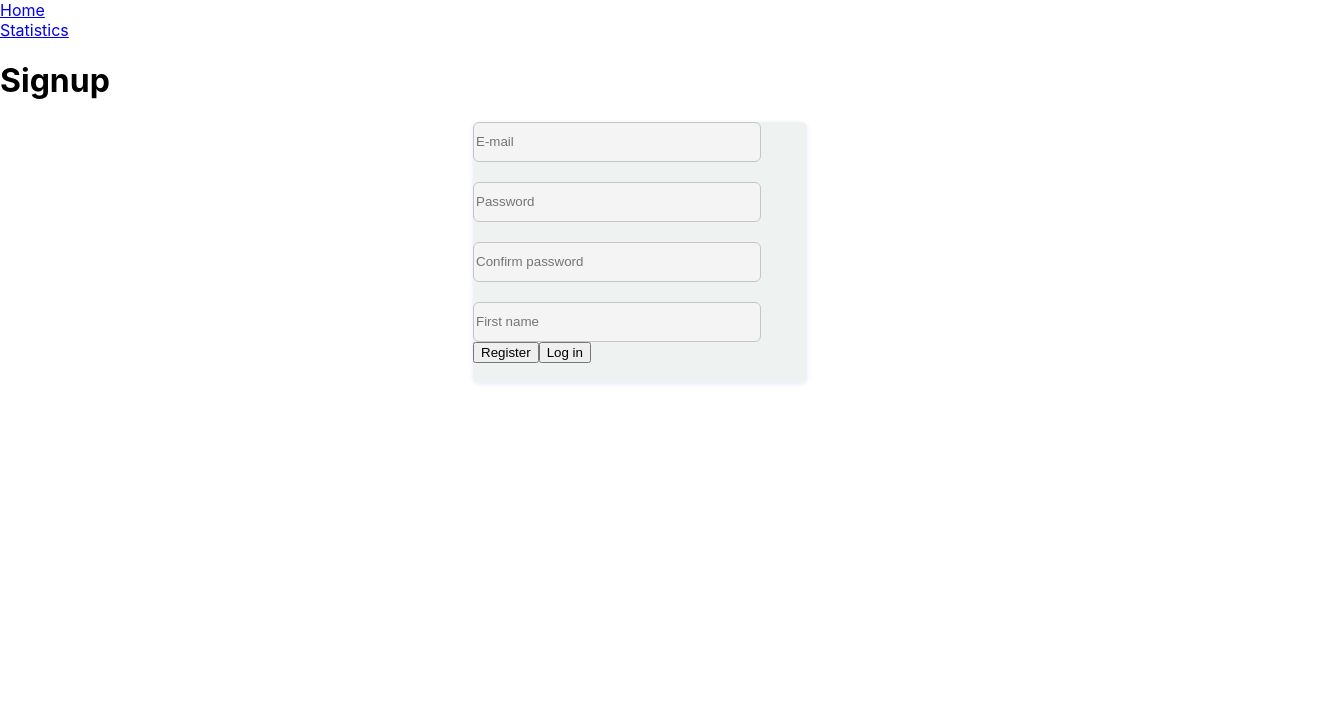
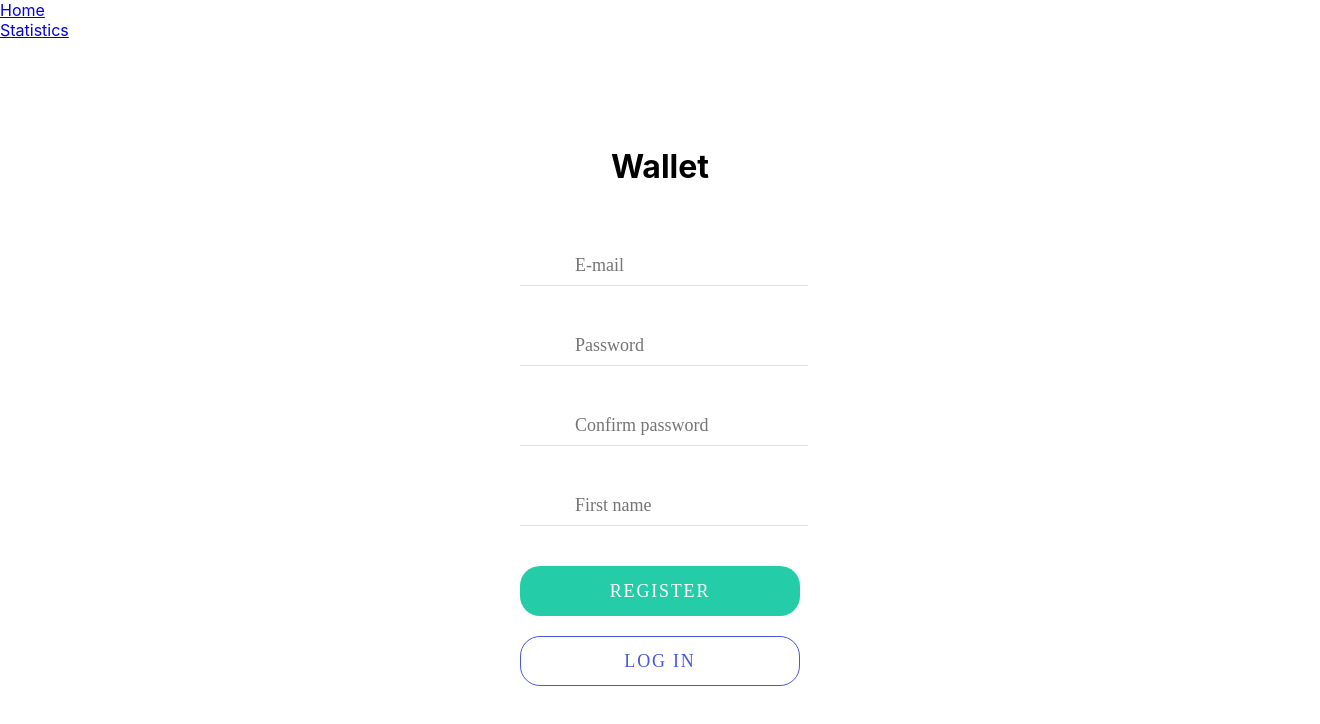
Before and after one commit to pelmeshek91/flowers-wallet, a React (Create React App) app: page /register in a window 1280 px wide. Shown: the top 724 px of the page, 1320 px wide, since content can reach past the window. Built offline with nearby package versions, Linux system fonts and the light colour scheme.

Commit message:
finished 80% mob version

```diff
--- a/src/components/Button/Button.jsx
+++ b/src/components/Button/Button.jsx
@@ -1,28 +1,28 @@
 // import PropTypes from 'prop-types';
 
-import {
-  // HiOutlineTrash,
-  // HiOutlinePencil,
-  // HiOutlineUserAdd,
-  HiOutlineLogout,
-} from 'react-icons/hi';
-import s from './Button.module.css';
+// import {
+//   // HiOutlineTrash,
+//   // HiOutlinePencil,
+//   // HiOutlineUserAdd,
+//   // HiOutlineLogout,
+// } from 'react-icons/hi';
+// import s from './Button.module.css';
 
-export const AuthButton = ({ text, clickHeandler }) => {
+export const AuthButton = ({ type, text, className }) => {
   return (
-    <button className={s.buttonAdd} onClick={clickHeandler}>
+    <button className={className} type={type}>
       {text}
     </button>
   );
 };
 
-export const LogOutButton = ({ text, clickHeandler }) => {
-  return (
-    <button className={s.buttonLogOut} onClick={clickHeandler}>
-      {text} <HiOutlineLogout className={s.buttonLogOutSvg} size={24} />
-    </button>
-  );
-};
+// export const LogOutButton = ({ text, clickHeandler }) => {
+//   return (
+//     <button className={s.buttonLogOut} onClick={clickHeandler}>
+//       {text} <HiOutlineLogout className={s.buttonLogOutSvg} size={24} />
+//     </button>
+//   );
+// };
 
 // export const SaveButton = () => {
 //   return <button className={s.buttonAdd}>Save</button>;
--- a/src/components/Button/Button.module.css
+++ b/src/components/Button/Button.module.css
@@ -1,80 +1,63 @@
-.buttonAdd {
-  display: block;
+.authSubmitButton {
+  /* display: block; */
   box-sizing: border-box;
-  width: 288px;
-  height: 40px;
-  margin: 20px auto 0;
+  width: 280px;
+  height: 50px;
 
+  margin: 0 auto 20px;
+
+  background: #24cca7;
+  border: none;
+  border-radius: 20px;
+
+  font-family: 'Circe';
+  font-style: normal;
+  font-weight: 400;
+  font-size: 18px;
+  line-height: calc(27 / 18);
+  text-align: center;
+  letter-spacing: 0.1em;
+  text-transform: uppercase;
   color: #ffffff;
-  background: #4cc6f5;
-  border: 1px solid #c5c5c5;
-  border-radius: 6px;
-
-  order: 1;
-  align-self: stretch;
-
-  &:focus,
-  &:hover {
-    cursor: pointer;
-    background: #29abdd;
-  }
-}
-.buttonDel {
-  display: flex;
-  align-items: center;
-  justify-content: center;
-  width: 28px;
-  height: 28px;
-  padding: 0;
-
-  background: transparent;
-  border: none;
-  order: 1;
-  align-self: stretch;
-
-  &:hover {
-    cursor: pointer;
-  }
 }
 
-.buttonDelSvg {
-  color: #000000;
+.authSubmitButton:focus {
+  cursor: pointer;
+  background: #4a56e2;
+}
+.authSubmitButton:hover {
+  cursor: pointer;
+  background: #4a56e2;
+}
+.authLinkButton {
+  box-sizing: border-box;
+  width: 280px;
+  height: 50px;
 
-  &:hover {
-    cursor: pointer;
-    transform: scale(1.5);
-  }
+  margin: 0 auto 20px;
+
+  background: none;
+  border: 1px solid #4a56e2;
+  border-radius: 20px;
+
+  font-family: 'Circe';
+  font-style: normal;
+  font-weight: 400;
+  font-size: 18px;
+  line-height: calc(27 / 18);
+  text-align: center;
+  letter-spacing: 0.1em;
+  text-transform: uppercase;
+  color: #4a56e2;
 }
 
-.buttonLogOut {
-  position: absolute;
-  bottom: 34px;
-  left: 60px;
-  display: flex;
-  align-items: center;
-  justify-content: center;
-  gap: 11px;
+.authLinkButton:focus {
+  cursor: pointer;
+  background: #4a56e2;
   color: #ffffff;
-  font-family: 'Inter';
-  font-style: normal;
-  font-weight: 600;
-  font-size: 14px;
-  line-height: 137%;
-  background: none;
-  border: none;
-  align-self: stretch;
-
-  &:hover {
-    cursor: pointer;
-    transform: scale(1.5);
-  }
 }
-
-.buttonLogOutSvg {
+.authLinkButton:hover {
+  cursor: pointer;
+  background: #4a56e2;
   color: #ffffff;
-
-  &:hover {
-    cursor: pointer;
-    transform: scale(1.5);
-  }
 }
--- a/src/components/LoginForm/LoginForm.jsx
+++ b/src/components/LoginForm/LoginForm.jsx
@@ -8,6 +8,7 @@ import { login } from '../../redux/auth/authOperations';
 import { AuthButton } from '../Button/Button';
 
 import s from './LoginForm.module.css';
+import sb from '../Button/Button.module.css';
 
 const SignupSchema = object().shape({
   password: string()
@@ -22,8 +23,8 @@ export const LoginForm = () => {
   const dispatch = useDispatch();
 
   return (
-    <div>
-      <h1>SignIn</h1>
+    <div className={s.container}>
+      <h1 className={s.title}>Wallet</h1>
       <Formik
         initialValues={{
           password: '',
@@ -46,24 +47,34 @@ export const LoginForm = () => {
               type="email"
               placeholder="E-mail"
             />
-            {errors.email && touched.email ? <div>{errors.email}</div> : null}
+            <div className={s.error}>
+              {errors.email && touched.email ? <div>{errors.email}</div> : null}
+            </div>
+
             <Field
               className={s.input}
               name="password"
               type="password"
               placeholder="Password"
             />
-            {errors.password && touched.password ? (
-              <div>{errors.password}</div>
-            ) : null}
+            <div className={s.error}>
+              {errors.password && touched.password ? (
+                <div>{errors.password}</div>
+              ) : null}
+            </div>
 
-            <AuthButton type={'submit'} className={s.authSubmitButton} />
+            <AuthButton
+              type={'submit'}
+              text={'Log in'}
+              className={sb.authSubmitButton}
+            />
 
-            <button type="submit" className={s.authSubmitButton}>
-              Log in
-            </button>
             <Link className={s.navLink} to="/register">
-              <button className={s.authNavButton}>Register</button>
+              <AuthButton
+                type={'button'}
+                text={'Register'}
+                className={sb.authLinkButton}
+              />
             </Link>
           </Form>
         )}
--- a/src/components/LoginForm/LoginForm.module.css
+++ b/src/components/LoginForm/LoginForm.module.css
@@ -1,30 +1,22 @@
+.container {
+  padding: 107px 20px;
+  margin-left: auto;
+  margin-right: auto;
+
+  width: 100%;
+}
+
+.title {
+  text-align: center;
+  margin-top: 0;
+  margin-bottom: 60px;
+}
+
 .form {
   display: block;
-  width: 334px;
+  width: 280px;
   height: 100%;
   margin: auto;
-  padding-bottom: 20px;
-
-  font-family: 'Roboto';
-  background: #ecf0efdb;
-  box-shadow: 0px 1px 4px rgba(126, 147, 255, 0.2);
-  border-radius: 6px;
-}
-
-.label {
-  display: block;
-  width: 288px;
-  margin: 0 auto;
-  padding: 20px 0;
-  font-weight: 400;
-  font-size: 18px;
-  line-height: 14px;
-
-  color: #575b5f;
-
-  order: 0;
-  align-self: stretch;
-  flex-grow: 0;
 }
 
 .input {
@@ -32,18 +24,39 @@
   box-sizing: border-box;
   width: 288px;
   height: 40px;
-  margin-top: 20px;
+  padding-left: 55px;
 
-  background: #f4f4f4;
-  border: 1px solid #c5c5c5;
-  border-radius: 6px;
-
+  outline: transparent;
+  border: none;
+  border-bottom: 1px solid #e0e0e0;
   order: 1;
   align-self: stretch;
 
-  &:focus,
-  &:hover {
-    cursor: pointer;
-    outline: 1px solid #4cc6f5;
-  }
+  font-family: 'Circe';
+  font-style: normal;
+  font-weight: 400;
+  font-size: 18px;
+  line-height: 27px;
+
+  color: #bdbdbd;
 }
+
+.input:focus {
+  cursor: pointer;
+  color: #24cca7;
+  border-bottom: 1px solid #24cca7;
+}
+.input:hover {
+  cursor: pointer;
+  color: #24cca7;
+  border-bottom: 1px solid #24cca7;
+}
+
+.error {
+  display: block;
+  width: auto;
+  min-height: 34px;
+  padding-top: 6px;
+  text-align: center;
+  color: red;
+}
--- a/src/components/RegisterForm/RegisterForm.jsx
+++ b/src/components/RegisterForm/RegisterForm.jsx
@@ -5,9 +5,10 @@ import { object, string, ref } from 'yup';
 
 import { useDispatch } from 'react-redux';
 import { register } from '../../redux/auth/authOperations';
-// import { AuthButton } from '../Button/Button';
+import { AuthButton } from '../Button/Button';
 
 import s from './RegisterForm.module.css';
+import sb from '../Button/Button.module.css';
 
 const SignupSchema = object().shape({
   username: string()
@@ -29,8 +30,8 @@ export const RegisterForm = () => {
   const dispatch = useDispatch();
 
   return (
-    <div>
-      <h1>Signup</h1>
+    <div className={s.container}>
+      <h1 className={s.title}>Wallet</h1>
       <Formik
         initialValues={{
           username: '',
@@ -54,39 +55,53 @@ export const RegisterForm = () => {
               type="email"
               placeholder="E-mail"
             />
+            <div className={s.error}>
               {errors.email && touched.email ? <div>{errors.email}</div> : null}
+            </div>
             <Field
               className={s.input}
               name="password"
               type="password"
               placeholder="Password"
             />
+            <div className={s.error}>
               {errors.password && touched.password ? (
                 <div>{errors.password}</div>
               ) : null}
+            </div>
             <Field
               className={s.input}
               name="confirmPassword"
               type="password"
               placeholder="Confirm password"
             />
+            <div className={s.error}>
               {errors.confirmPassword && touched.confirmPassword ? (
                 <div>{errors.confirmPassword}</div>
               ) : null}
+            </div>
             <Field
               className={s.input}
               name="username"
               placeholder="First name"
             />
+            <div className={s.error}>
               {errors.username && touched.username ? (
                 <div>{errors.username}</div>
               ) : null}
+            </div>
 
-            <button type="submit" className={s.authSubmitButton}>
-              Register
-            </button>
+            <AuthButton
+              type={'submit'}
+              text={'Register'}
+              className={sb.authSubmitButton}
+            />
             <Link className={s.navLink} to="/login">
-              <button className={s.authNavButton}>Log in</button>
+              <AuthButton
+                type={'button'}
+                text={'Log in'}
+                className={sb.authLinkButton}
+              />
             </Link>
           </Form>
         )}
--- a/src/components/RegisterForm/RegisterForm.module.css
+++ b/src/components/RegisterForm/RegisterForm.module.css
@@ -1,30 +1,22 @@
+.container {
+  padding: 107px 20px;
+  margin-left: auto;
+  margin-right: auto;
+
+  width: 100%;
+}
+
+.title {
+  text-align: center;
+  margin-top: 0;
+  margin-bottom: 60px;
+}
+
 .form {
   display: block;
-  width: 334px;
+  width: 280px;
   height: 100%;
   margin: auto;
-  padding-bottom: 20px;
-
-  font-family: 'Roboto';
-  background: #ecf0efdb;
-  box-shadow: 0px 1px 4px rgba(126, 147, 255, 0.2);
-  border-radius: 6px;
-}
-
-.label {
-  display: block;
-  width: 288px;
-  margin: 0 auto;
-  padding: 20px 0;
-  font-weight: 400;
-  font-size: 18px;
-  line-height: 14px;
-
-  color: #575b5f;
-
-  order: 0;
-  align-self: stretch;
-  flex-grow: 0;
 }
 
 .input {
@@ -32,18 +24,39 @@
   box-sizing: border-box;
   width: 288px;
   height: 40px;
-  margin-top: 20px;
+  padding-left: 55px;
 
-  background: #f4f4f4;
-  border: 1px solid #c5c5c5;
-  border-radius: 6px;
-
+  outline: transparent;
+  border: none;
+  border-bottom: 1px solid #e0e0e0;
   order: 1;
   align-self: stretch;
 
-  &:focus,
-  &:hover {
-    cursor: pointer;
-    outline: 1px solid #4cc6f5;
-  }
+  font-family: 'Circe';
+  font-style: normal;
+  font-weight: 400;
+  font-size: 18px;
+  line-height: 27px;
+
+  color: #bdbdbd;
 }
+
+.input:focus {
+  cursor: pointer;
+  color: #24cca7;
+  border-bottom: 1px solid #24cca7;
+}
+.input:hover {
+  cursor: pointer;
+  color: #24cca7;
+  border-bottom: 1px solid #24cca7;
+}
+
+.error {
+  display: block;
+  width: auto;
+  min-height: 34px;
+  padding-top: 6px;
+  text-align: center;
+  color: red;
+}
```
Lines whose indentation alone changed are shown as unchanged.
